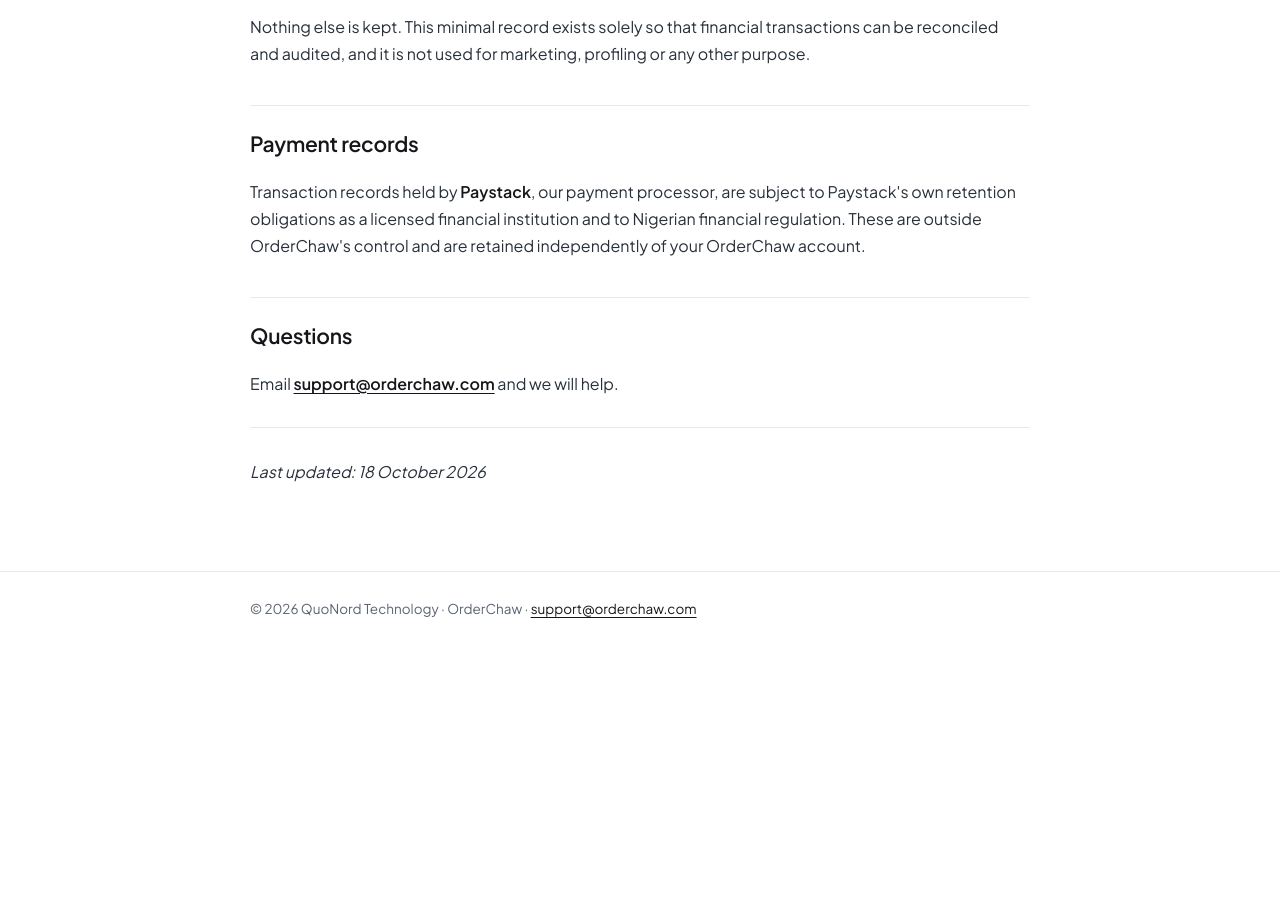
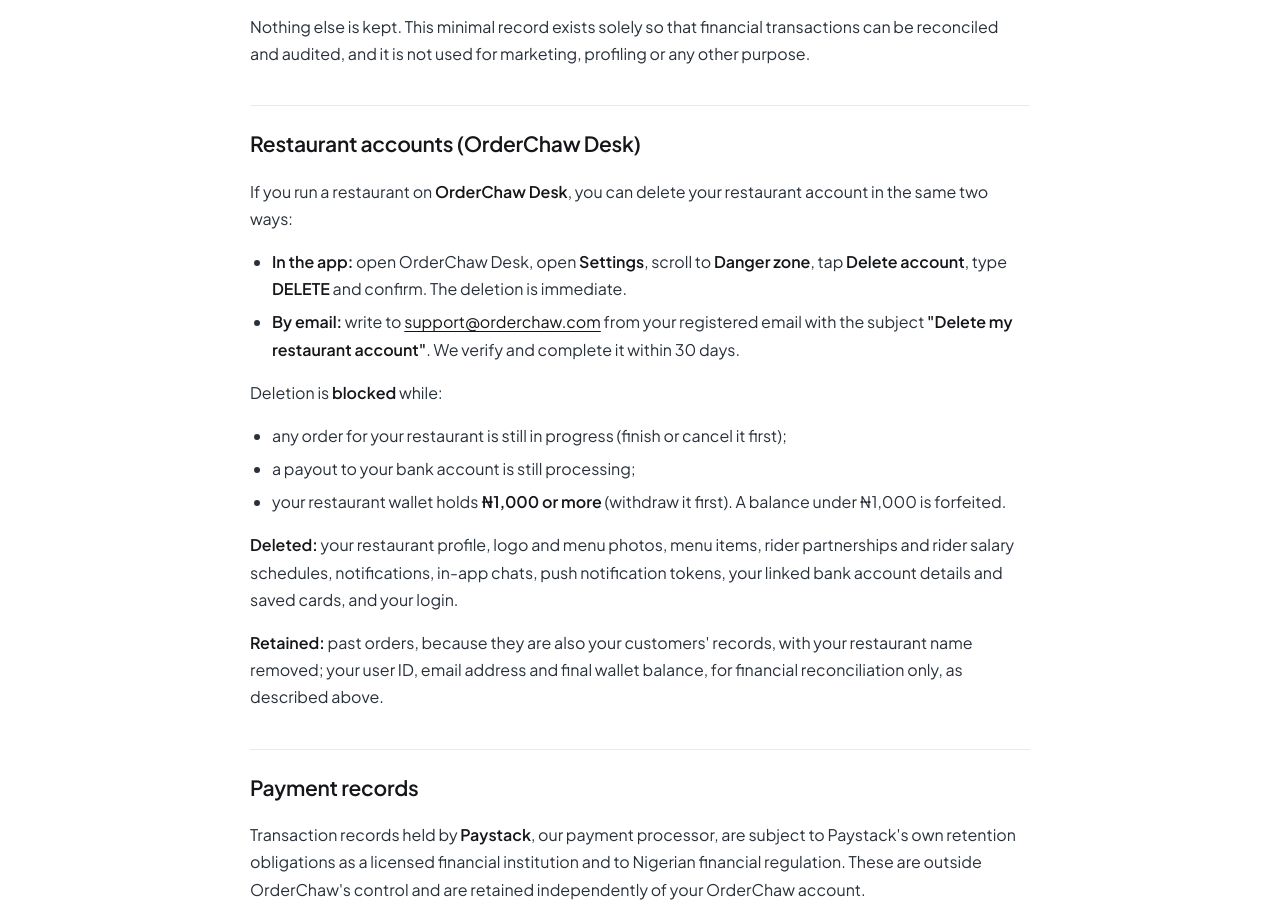
Before and after one commit to ginjahkor/orderchaw-legal, a plain HTML site: page delete-account.html in a window 1280 px wide. Shown: the part 1919-2827 px from the top of the page. Before the commit the page ends 2590 px from the top, so only its background shows below. Drawn offline with Linux system fonts and the light colour scheme.

Commit message:
GIN-193: Restaurant accounts section on delete-account page

```diff
--- a/delete-account.html
+++ b/delete-account.html
@@ -109,6 +109,20 @@
 <li>Your <strong>final wallet balance</strong> at the time of deletion</li>
 </ul>
 <p>Nothing else is kept. This minimal record exists solely so that financial transactions can be reconciled and audited, and it is not used for marketing, profiling or any other purpose.</p>
+<h2 id="restaurant-accounts">Restaurant accounts (OrderChaw Desk)</h2>
+<p>If you run a restaurant on <strong>OrderChaw Desk</strong>, you can delete your restaurant account in the same two ways:</p>
+<ul>
+<li><strong>In the app:</strong> open OrderChaw Desk, open <strong>Settings</strong>, scroll to <strong>Danger zone</strong>, tap <strong>Delete account</strong>, type <strong>DELETE</strong> and confirm. The deletion is immediate.</li>
+<li><strong>By email:</strong> write to <a href="mailto:support@orderchaw.com">support@orderchaw.com</a> from your registered email with the subject <strong>"Delete my restaurant account"</strong>. We verify and complete it within 30 days.</li>
+</ul>
+<p>Deletion is <strong>blocked</strong> while:</p>
+<ul>
+<li>any order for your restaurant is still in progress (finish or cancel it first);</li>
+<li>a payout to your bank account is still processing;</li>
+<li>your restaurant wallet holds <strong>₦1,000 or more</strong> (withdraw it first). A balance under ₦1,000 is forfeited.</li>
+</ul>
+<p><strong>Deleted:</strong> your restaurant profile, logo and menu photos, menu items, rider partnerships and rider salary schedules, notifications, in-app chats, push notification tokens, your linked bank account details and saved cards, and your login.</p>
+<p><strong>Retained:</strong> past orders, because they are also your customers' records, with your restaurant name removed; your user ID, email address and final wallet balance, for financial reconciliation only, as described above.</p>
 <h2>Payment records</h2>
 <p>Transaction records held by <strong>Paystack</strong>, our payment processor, are subject to Paystack's own retention obligations as a licensed financial institution and to Nigerian financial regulation. These are outside OrderChaw's control and are retained independently of your OrderChaw account.</p>
 <h2>Questions</h2>
```
